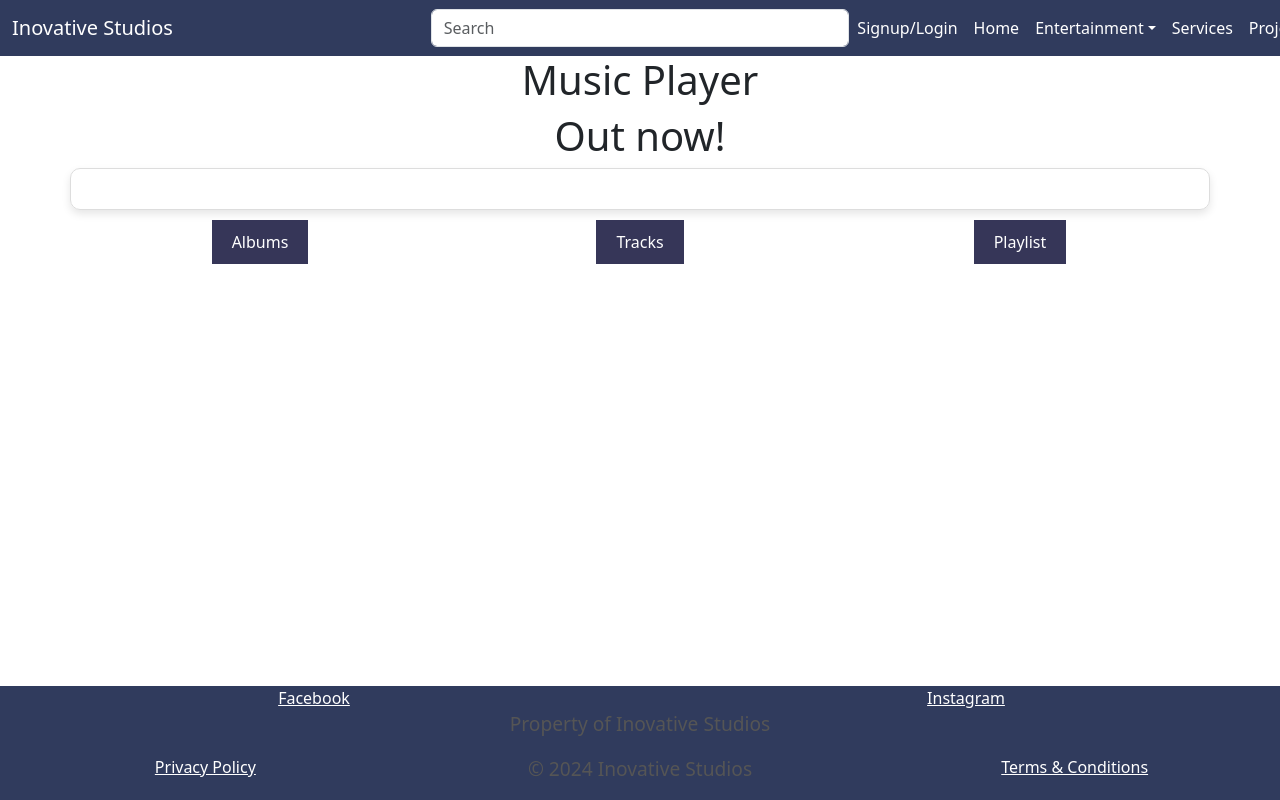
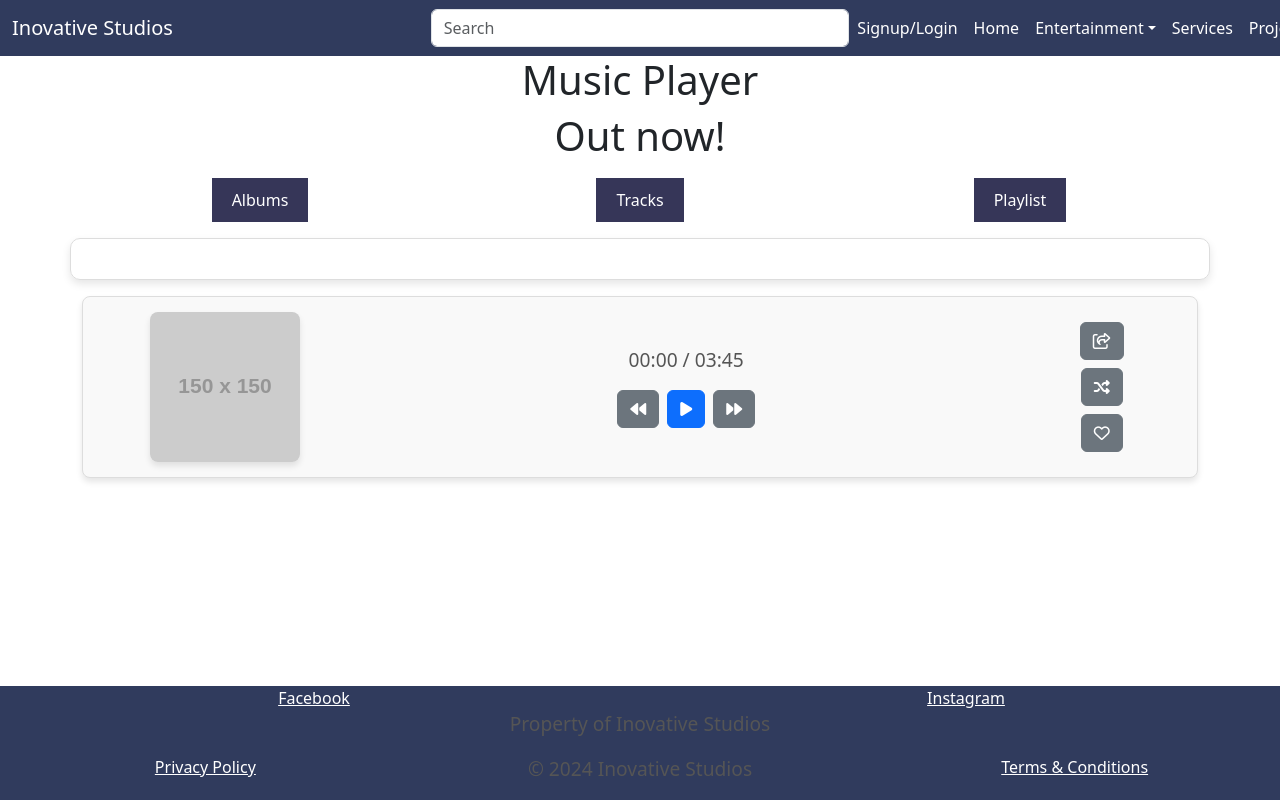
Before and after one commit to Inotila/Inovative-studios, a React (Create React App) app in the folder frontend/: page /music in a window 1280 px wide. Shown: the top 800 px of the page. Built offline with nearby package versions, Linux system fonts and the light colour scheme; no server answers.

Commit message:
Added music player template

```diff
--- a/frontend/package.json
+++ b/frontend/package.json
@@ -3,6 +3,7 @@
   "version": "0.1.0",
   "private": true,
   "dependencies": {
+    "@fortawesome/fontawesome-free": "^6.7.2",
     "@testing-library/jest-dom": "^5.17.0",
     "@testing-library/react": "^13.4.0",
     "@testing-library/user-event": "^13.5.0",
--- a/frontend/src/components/music/MusicPage.tsx
+++ b/frontend/src/components/music/MusicPage.tsx
@@ -11,13 +11,13 @@
 
 const MusicPage: React.FC = () => {
   const [albums, setAlbums] = useState<Album[]>([]);
+  const [currentSong, setCurrentSong] = useState<Album | null>(null);
+  const [isPlaying, setIsPlaying] = useState(false);
 
-  // Fetch albums data from the backend
   useEffect(() => {
     const fetchAlbums = async () => {
       try {
         const response = await axios.get('http://localhost:3001/api/albums');
-        console.log('Fetched Albums:', response.data); // Log full data for troubleshooting
         setAlbums(response.data);
       } catch (error) {
         console.error('Error fetching albums:', error);
@@ -26,6 +26,30 @@
 
     fetchAlbums();
   }, []);
+
+  const handlePlayPause = () => {
+    setIsPlaying(!isPlaying);
+  };
+
+  const handleSkipForward = () => {
+    console.log('Skip forward');
+  };
+
+  const handleSkipBack = () => {
+    console.log('Skip back');
+  };
+
+  const handleShuffle = () => {
+    console.log('Shuffle');
+  };
+
+  const handleShare = () => {
+    console.log('Share');
+  };
+
+  const handleLike = () => {
+    console.log('Like');
+  };
 
   return (
     <div className="container text-center">
@@ -42,50 +66,96 @@
         </div>
       </div>
 
+      <div className="row music-buttons">
+        <div className="col">
+          <button className="home-link-button">Albums</button>
+        </div>
+        <div className="col">
+          <button className="home-link-button">Tracks</button>
+        </div>
+        <div className="col">
+          <button className="home-link-button">Playlist</button>
+        </div>
+      </div>
+
       {/* Row 2: Album Cards */}
-      <div className="row music-selection-container">
-        {/* Loop through albums and create a card for each one */}
+      <div className="row music-selection-container mt-3">
         {albums.map((album) => {
-          // Debugging: Log Album_cover_art to see its structure
-          console.log('Album Cover Art:', album.Album_cover_art);
-
           const coverImageUrl = album.Album_cover_art;
-
-          // Ensure the URL is complete by adding HTTPS if necessary
-          const fullImageUrl = coverImageUrl && coverImageUrl.startsWith('//')
-            ? 'https:' + coverImageUrl
-            : coverImageUrl;
-
-          // Debugging: Log the fullImageUrl
-          console.log('Full Image URL:', fullImageUrl);
+          const fullImageUrl =
+            coverImageUrl && coverImageUrl.startsWith('//')
+              ? 'https:' + coverImageUrl
+              : coverImageUrl;
 
           return (
             <div key={album.Album_ID} className="col-md-4 mb-4">
               <div className="card album-card">
                 <img
-                  src={fullImageUrl || 'https://via.placeholder.com/150'} // Fallback if the image URL is missing
+                  src={fullImageUrl || 'https://via.placeholder.com/150'}
                   alt={album.Title}
                   className="card-img-top album-cover"
                 />
                 <div className="card-body">
                   <h5 className="card-title">{album.Title}</h5>
+                  <button
+                    className="btn btn-primary"
+                    onClick={() => setCurrentSong(album)}
+                  >
+                    Play
+                  </button>
                 </div>
               </div>
             </div>
           );
         })}
       </div>
-      <div className="row">
-          <div className="col">
-            <button className='home-link-button'>Albums</button>
+      {/* Custom Music Player */}
+      <div className="custom-music-player mt-3">
+        <div className="row align-items-center">
+          <div className="col-3 text-center">
+            {/* Cover Art */}
+            <img
+              src={
+                currentSong?.Album_cover_art
+                  ? (currentSong.Album_cover_art.startsWith('//')
+                      ? 'https:' + currentSong.Album_cover_art
+                      : currentSong.Album_cover_art)
+                  : 'https://via.placeholder.com/150'
+              }
+              alt={currentSong?.Title || 'Placeholder'}
+              className="music-player-cover-art"
+            />
           </div>
-          <div className="col">
-            <button className='home-link-button'>Tracks</button>
+          <div className="col-7">
+            {/* Music Controls */}
+            <div className="music-timeline">
+              <p>00:00 / 03:45</p>
+            </div>
+            <div className="music-controls">
+              <button className="btn btn-secondary" onClick={handleSkipBack}>
+              <i className="fa-solid fa-backward"></i>
+              </button>
+              <button className="btn btn-primary mx-2" onClick={handlePlayPause}>
+              <i className={isPlaying ? 'fas fa-pause' : 'fas fa-play'}></i>
+              </button>
+              <button className="btn btn-secondary" onClick={handleSkipForward}>
+              <i className="fa-solid fa-forward"></i>
+              </button>
+            </div>
           </div>
-          <div className="col">
-            <button className='home-link-button'>Playlist</button>
+          <div className="col-2 d-flex flex-column align-items-center">
+            {/* Share, Shuffle, Like Buttons */}
+            <button className="btn btn-secondary mb-2" onClick={handleShare}>
+            <i className="fa-regular fa-share-from-square"></i>            </button>
+            <button className="btn btn-secondary mb-2" onClick={handleShuffle}>
+            <i className="fa-solid fa-shuffle"></i>
+            </button>
+            <button className="btn btn-secondary" onClick={handleLike}>
+            <i className="fa-regular fa-heart"></i>
+            </button>
           </div>
         </div>
+      </div>
     </div>
   );
 };
--- a/frontend/src/components/music/assets/css/musicPage.css
+++ b/frontend/src/components/music/assets/css/musicPage.css
@@ -1,3 +1,4 @@
+/* Container for albums */
 .music-selection-container {
   display: flex;
   flex-direction: row;
@@ -10,14 +11,13 @@
   transition: transform 0.2s ease, box-shadow 0.2s ease;
 }
 
-/* Ensure that the images are responsive and fit within the card */
+/* Album cards styling */
 .album-cover {
   width: 100%;
   height: auto;
   object-fit: cover;
 }
 
-/* Optional: Customize the appearance of the album cards */
 .album-card {
   border: 1px solid #ddd;
   border-radius: 8px;
@@ -29,3 +29,21 @@
   transform: scale(1.05);
   transition: transform 0.3s ease;
 }
+
+/* Custom music player styling */
+.custom-music-player {
+  border: 1px solid #ddd;
+  border-radius: 8px;
+  padding: 15px;
+  box-shadow: 0 4px 6px rgba(0, 0, 0, 0.1);
+  background-color: #f9f9f9;
+  margin-top: 20px;
+}
+
+
+.music-player-cover-art {
+  width: 100%;
+  max-width: 150px;
+  border-radius: 8px;
+  box-shadow: 0 4px 6px rgba(0, 0, 0, 0.1);
+}
--- a/frontend/src/index.tsx
+++ b/frontend/src/index.tsx
@@ -4,6 +4,7 @@
 import App from './App';
 import reportWebVitals from './reportWebVitals';
 import 'bootstrap/dist/css/bootstrap.min.css';
+import '@fortawesome/fontawesome-free/css/all.min.css';
 
 const root = ReactDOM.createRoot(
   document.getElementById('root') as HTMLElement
```
Also changed, not shown: 1 other file (tests, documents, lock files or other folders). Lines whose indentation alone changed are shown as unchanged.
